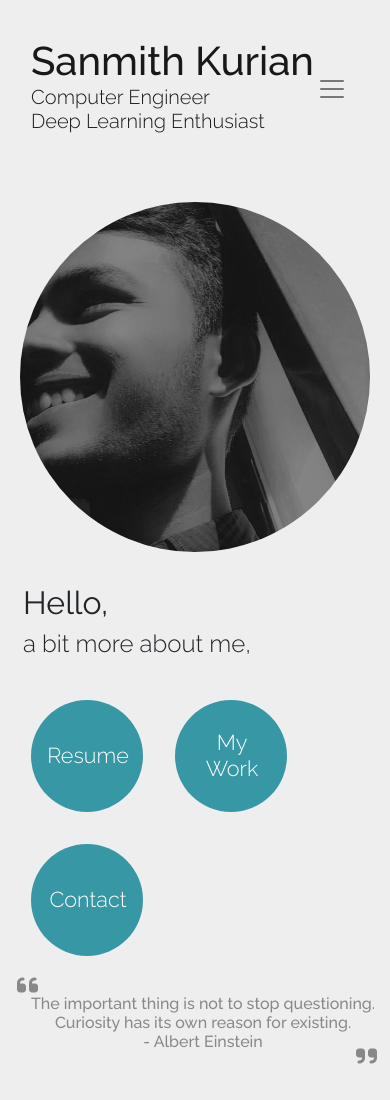
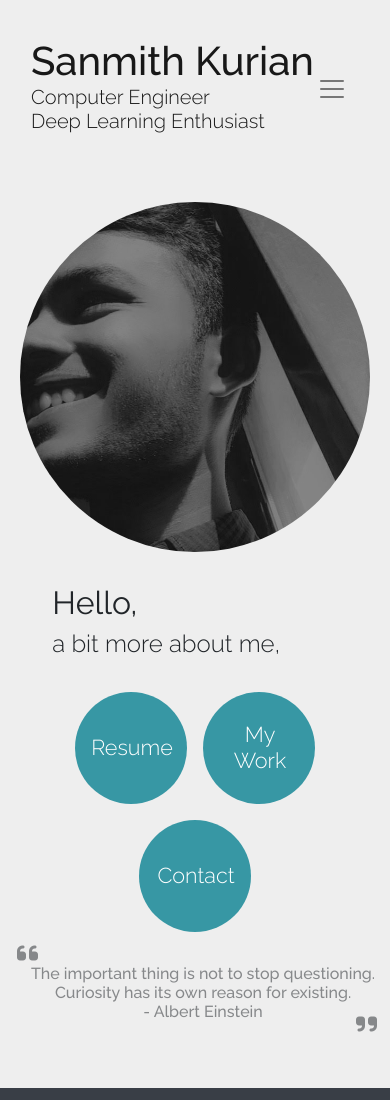
Before and after one commit to defsanmith/defsanmith.github.io, a plain HTML site: page index.html in a window 390 px wide. Shown: the top 1100 px of the page. Drawn offline with nearby package versions, Linux system fonts and the light colour scheme; a web font is replaced by a local one.

Commit message:
Mobile alignment fix

```diff
--- a/CSS/styles.css
+++ b/CSS/styles.css
@@ -121,7 +121,7 @@ button:focus,
 
 .quote-text {
     font-size: 1rem;
-    margin: 0;
+    margin-top: 0.125rem;
 }
 
 .icon-left {
@@ -167,23 +167,12 @@ footer {
     .navbar-brand {
         width: 50%;
     }
-    /* #nav-name {
-        margin-bottom: 0%;
-        font-size: 2rem;
-        font-weight: 500;
-    }
-    #nav-sub {
-        font-size: 1.125rem;
-        font-weight: 300;
-    } */
     .body-container {
         margin-top: 2rem;
     }
     .circle {
         opacity: 100%;
-    }
-    #quote {
-        margin: 0 .125rem;
+        margin: 0.5rem
     }
     footer {
         text-align: left;
--- a/index.html
+++ b/index.html
@@ -43,14 +43,14 @@
             </div>
             <div class="col-12 col-lg-7 col-sm-12 body-container" id="main-text">
                 <!-- Hello -->
-                <div class="row justify-content-md-center body-text" id="intro">
-                    <div class="col-12 col-lg-10 col-sm-6">
+                <div class="row justify-content-md-center justify-content-center body-text" id="intro">
+                    <div class="col-10 col-lg-10 col-sm-6">
                         <h2>Hello,</h2>
                         <h4>a bit more about me,</h4>
                     </div>
                 </div>
                 <!-- Direct -->
-                <div class="row justify-content-md-center body-text" id="directs">
+                <div class="row justify-content-md-center justify-content-center body-text" id="directs">
                     <form action="#">
                         <button class="col circle">
                                 <h4 class="circle-text">Resume</h4>
@@ -68,7 +68,7 @@
                     </form>
                 </div>
                 <!-- Quote -->
-                <div class="row justify-content-md-center body-text" id="quote">
+                <div class="row justify-content-md-center justify-content-center body-text" id="quote">
                     <h4 class="quote-icon icon-left">
                         <i class="fas fa-quote-left fa-md"></i>
                     </h4>
```
